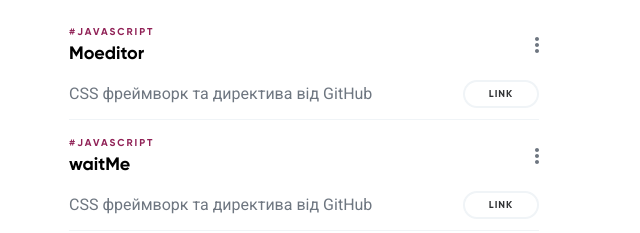
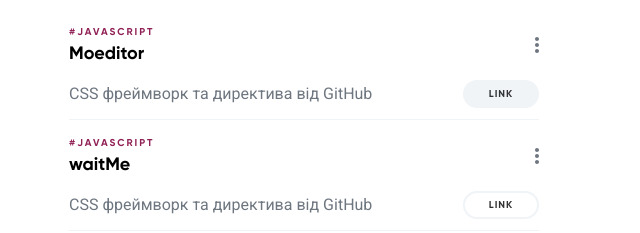
Before and after one commit to sorumond/sweet_proj, a website: page src/index.html in a window 1280 px wide. In both pictures the pointer is over the element 1141 px from the left and 258 px from the top of the page. Shown: the part 165-398 px from the top of the page, 640-1280 px from the left. Drawn offline with Linux system fonts and the light colour scheme.

Commit message:
add hover background on sidebar Link button

```diff
--- a/src/stylesheet.css
+++ b/src/stylesheet.css
@@ -219,6 +219,10 @@
   align-self: center;
 }
 
+.list .button:hover {
+  background: var(--email-button)
+}
+
 .sidebar_button {
   align-self: flex-end;
 }
```
